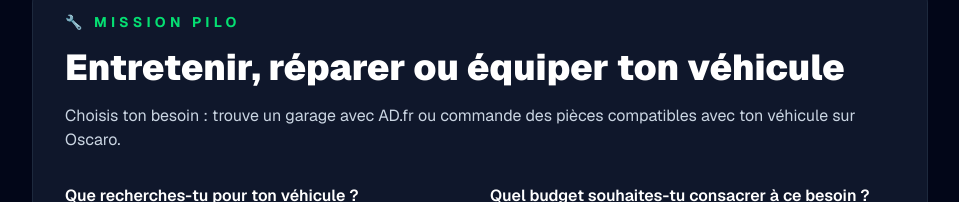
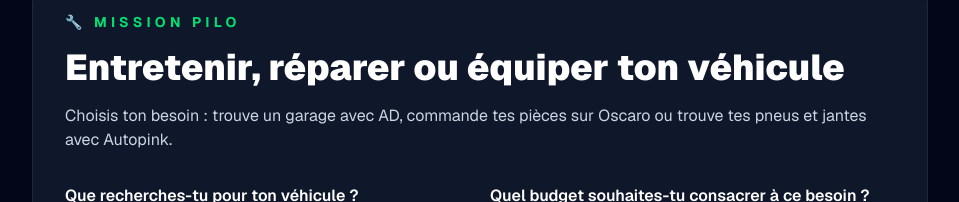
Before and after one commit to MAT13-13/PiloEco, a Next.js app in the folder frontend/: page /missions/services-auto in a window 1280 px wide. Shown: the part 117-319 px from the top of the page, without its empty margins (160-1119 px from the left). Built offline with nearby package versions, Linux system fonts and the light colour scheme.

Commit message:
Ajout Autopink et Magical Shuttle

```diff
--- a/frontend/src/app/missions/services-auto/page.tsx
+++ b/frontend/src/app/missions/services-auto/page.tsx
@@ -7,7 +7,7 @@ export default function ServicesAutoMissionPage() {
     <MissionLayout
       icon="🔧"
       title="Entretenir, réparer ou équiper ton véhicule"
-      subtitle="Choisis ton besoin : trouve un garage avec AD.fr ou commande des pièces compatibles avec ton véhicule sur Oscaro."
+      subtitle="Choisis ton besoin : trouve un garage avec AD, commande tes pièces sur Oscaro ou trouve tes pneus et jantes avec Autopink."
       basePrice={180}
       recommendedPrice={140}
       recommendedName="Solution partenaire automobile"
@@ -30,7 +30,12 @@ export default function ServicesAutoMissionPage() {
             "Optiques / Phares / Ampoules",
             "Outillage",
             "Pièces moteur",
-            "Pneus et équipements roue",
+            "Pneus été",
+            "Pneus hiver",
+            "Pneus 4 saisons",
+            "Pneus camionnette",
+            "Pneus moto",
+            "Jantes et roues complètes",
             "Autre",
           ],
         },
@@ -147,12 +152,57 @@ export default function ServicesAutoMissionPage() {
           external: true,
         },
 
-        "Pneus et équipements roue": {
-          href: "https://irh.oscaro.com/?P51395558C0F52191&redir=https%3A%2F%2Fwww.oscaro.com%2Fpneus-et-equipements-roue-702700-c",
-          buttonLabel: "Voir les pneus et équipements roue",
-          recommendedName: "Oscaro – Pneus et équipements roue",
+        "Pneus été": {
+          href: "https://esa.autopink-shop.fr/?P51306958C0F5171&redir=https%3A%2F%2Fwww.autopink-shop.fr%2Fpneus_ete.html",
+          buttonLabel: "Voir les pneus été",
+          recommendedName: "Autopink – Pneus été",
           advice:
-            "Découvre les pneus et équipements liés aux roues de ton véhicule.",
+            "Trouve des pneus été adaptés à ton véhicule et sélectionne directement tes dimensions sur Autopink.",
+          external: true,
+        },
+
+        "Pneus hiver": {
+          href: "https://esa.autopink-shop.fr/?P51306958C0F5171&redir=https%3A%2F%2Fwww.autopink-shop.fr%2Fpneus_hiver.html",
+          buttonLabel: "Voir les pneus hiver",
+          recommendedName: "Autopink – Pneus hiver",
+          advice:
+            "Trouve des pneus hiver adaptés à ton véhicule pour améliorer l’adhérence par temps froid.",
+          external: true,
+        },
+
+        "Pneus 4 saisons": {
+          href: "https://esa.autopink-shop.fr/?P51306958C0F5171&redir=https%3A%2F%2Fwww.autopink-shop.fr%2Fpneus_toutes_saisons.html",
+          buttonLabel: "Voir les pneus 4 saisons",
+          recommendedName: "Autopink – Pneus 4 saisons",
+          advice:
+            "Trouve des pneus toutes saisons adaptés à ton véhicule pour une utilisation polyvalente toute l’année.",
+          external: true,
+        },
+
+        "Pneus camionnette": {
+          href: "https://esa.autopink-shop.fr/?P51306958C0F5171&redir=https%3A%2F%2Fwww.autopink-shop.fr%2Fpneu_camionnette.html",
+          buttonLabel: "Voir les pneus camionnette",
+          recommendedName: "Autopink – Pneus camionnette",
+          advice:
+            "Trouve des pneus adaptés aux utilitaires et camionnettes selon les dimensions de ton véhicule.",
+          external: true,
+        },
+
+        "Pneus moto": {
+          href: "https://esa.autopink-shop.fr/?P51306958C0F5171&redir=https%3A%2F%2Fwww.autopink-shop.fr%2Fpneus_moto.html",
+          buttonLabel: "Voir les pneus moto",
+          recommendedName: "Autopink – Pneus moto",
+          advice:
+            "Trouve les pneus adaptés à ta moto puis affine ton choix selon ton type de deux-roues.",
+          external: true,
+        },
+
+        "Jantes et roues complètes": {
+          href: "https://esa.autopink-shop.fr/?P51306958C0F5171&redir=https%3A%2F%2Fwww.autopink-shop.fr%2FRoues_completes.html",
+          buttonLabel: "Voir les jantes et roues complètes",
+          recommendedName: "Autopink – Jantes et roues complètes",
+          advice:
+            "Découvre les roues complètes et les solutions de jantes disponibles pour ton véhicule.",
           external: true,
         },
 
--- a/frontend/src/app/missions/voyage/page.tsx
+++ b/frontend/src/app/missions/voyage/page.tsx
@@ -131,6 +131,7 @@ const vacancesBleuesOffers = {
       "Découvre les hôtels, clubs et résidences disponibles sur la côte Atlantique.",
     external: true,
   },
+
   Campagne: {
     href: "https://odx.vacancesbleues.fr/?P513A7F58C0F51F1&redir=https%3A%2F%2Fwww.vacancesbleues.fr%2Ffr%2Fnos-destinations%2Fa-la-campagne",
     buttonLabel: "Découvrir les séjours à la campagne",
@@ -139,6 +140,7 @@ const vacancesBleuesOffers = {
       "Explore les hôtels, clubs et résidences disponibles à la campagne.",
     external: true,
   },
+
   "Circuit organisé": {
     href: "https://odx.vacancesbleues.fr/?P513A7F58C0F51F1&redir=https%3A%2F%2Fwww.vacancesbleues-voyages.fr%2F",
     buttonLabel: "Découvrir les circuits organisés",
@@ -147,6 +149,7 @@ const vacancesBleuesOffers = {
       "Découvre les circuits et voyages organisés proposés par Vacances Bleues.",
     external: true,
   },
+
   "Club vacances": {
     href: "https://odx.vacancesbleues.fr/?P513A7F58C0F51F1&redir=https%3A%2F%2Fwww.vacancesbleues.fr%2Ffr%2Fpartir-avec-vacances-bleues%2Fnos-lieux-d-exception%2Fles-clubs-vacances-bleues",
     buttonLabel: "Voir les clubs vacances",
@@ -155,6 +158,7 @@ const vacancesBleuesOffers = {
       "Découvre les clubs vacances en France et compare les formules proposées.",
     external: true,
   },
+
   "Croisière fluviale": {
     href: "https://odx.vacancesbleues.fr/?P513A7F58C0F51F1&redir=https%3A%2F%2Fwww.vacancesbleues.fr%2Ffr%2Fnos-destinations%2Fsur-un-fleuve",
     buttonLabel: "Découvrir les croisières fluviales",
@@ -163,6 +167,7 @@ const vacancesBleuesOffers = {
       "Découvre les croisières proposées sur les fleuves de France.",
     external: true,
   },
+
   "Hôtel haut de gamme": {
     href: "https://odx.vacancesbleues.fr/?P513A7F58C0F51F1&redir=https%3A%2F%2Fwww.vacancesbleues.fr%2Ffr%2Fpartir-avec-vacances-bleues%2Fnos-lieux-d-exception%2Fles-hotels-vacances-bleues",
     buttonLabel: "Voir les hôtels Vacances Bleues",
@@ -171,6 +176,7 @@ const vacancesBleuesOffers = {
       "Découvre les hôtels Vacances Bleues et choisis l’établissement adapté à ton séjour.",
     external: true,
   },
+
   Méditerranée: {
     href: "https://odx.vacancesbleues.fr/?P513A7F58C0F51F1&redir=https%3A%2F%2Fwww.vacancesbleues.fr%2Ffr%2Fnos-destinations%2Fen-mediterranee",
     buttonLabel: "Découvrir les séjours en Méditerranée",
@@ -179,6 +185,7 @@ const vacancesBleuesOffers = {
       "Découvre les hôtels, clubs et résidences Vacances Bleues en Méditerranée.",
     external: true,
   },
+
   Montagne: {
     href: "https://odx.vacancesbleues.fr/?P513A7F58C0F51F1&redir=https%3A%2F%2Fwww.vacancesbleues.fr%2Ffr%2Fnos-destinations%2Fa-la-montagne",
     buttonLabel: "Découvrir les séjours à la montagne",
@@ -187,6 +194,7 @@ const vacancesBleuesOffers = {
       "Explore les hôtels, clubs et résidences Vacances Bleues à la montagne.",
     external: true,
   },
+
   Résidence: {
     href: "https://odx.vacancesbleues.fr/?P513A7F58C0F51F1&redir=https%3A%2F%2Fwww.vacancesbleues.fr%2Ffr%2Fpartir-avec-vacances-bleues%2Fnos-lieux-d-exception%2Fles-residences-vacances-bleues",
     buttonLabel: "Voir les résidences de vacances",
@@ -195,6 +203,7 @@ const vacancesBleuesOffers = {
       "Découvre les résidences disponibles pour un séjour plus autonome.",
     external: true,
   },
+
   Ville: {
     href: "https://odx.vacancesbleues.fr/?P513A7F58C0F51F1&redir=https%3A%2F%2Fwww.vacancesbleues.fr%2Ffr%2Fnos-destinations%2Fen-ville",
     buttonLabel: "Découvrir les séjours en ville",
@@ -203,6 +212,17 @@ const vacancesBleuesOffers = {
       "Découvre les établissements Vacances Bleues situés au cœur des villes.",
     external: true,
   },
+
+  "Transfert aéroport / Disneyland Paris": {
+    href: "https://www.tkqlhce.com/click-101847438-11423882",
+    buttonLabel: "Réserver mon transfert",
+    recommendedName:
+      "Magical Shuttle – Transfert aéroport & Disneyland Paris",
+    advice:
+      "Réserve ton transfert en navette entre les aéroports parisiens et Disneyland Paris avec Magical Shuttle.",
+    external: true,
+  },
+
   Autre: {
     href: "https://odx.vacancesbleues.fr/?P513A7F58C0F51F1&redir=https%3A%2F%2Fwww.vacancesbleues.fr%2F",
     buttonLabel: "Découvrir toutes les offres Vacances Bleues",
@@ -223,6 +243,7 @@ const stayStyleOptions = [
   "Méditerranée",
   "Montagne",
   "Résidence",
+  "Transfert aéroport / Disneyland Paris",
   "Ville",
   "Autre",
 ];
@@ -232,7 +253,7 @@ export default function VoyageMissionPage() {
     <MissionLayout
       icon="✈️"
       title="Trouver un séjour adapté"
-      subtitle="Choisis ta destination, ton budget et ton style de séjour pour découvrir deux offres partenaires."
+      subtitle="Choisis ta destination, ton budget et ton besoin pour découvrir les offres de nos partenaires voyage."
       fields={[
         {
           name: "destination",
@@ -243,7 +264,7 @@ export default function VoyageMissionPage() {
         },
         {
           name: "stayStyle",
-          label: "Quel type de séjour recherches-tu ?",
+          label: "Quel type de séjour ou service recherches-tu ?",
           type: "select",
           defaultValue: "Méditerranée",
           options: stayStyleOptions,
@@ -269,7 +290,7 @@ export default function VoyageMissionPage() {
       dynamicOffers={auchanDynamicOffers}
       alternativeOfferField="stayStyle"
       alternativeOffers={vacancesBleuesOffers}
-      alternativeTitle="Deuxième offre partenaire"
+      alternativeTitle="Autre offre ou service partenaire"
     />
   );
 }
```
